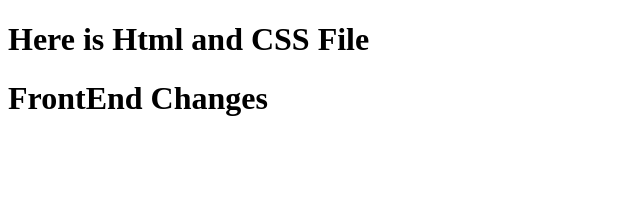
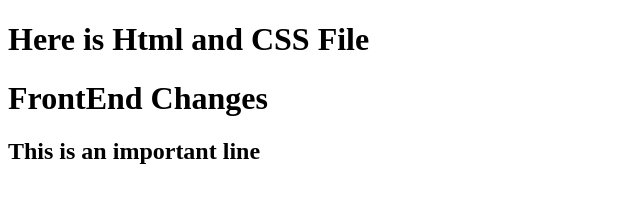
Before and after one commit to akashraja33/Sample-repo, a plain HTML site: page index.html in a window 1280 px wide. Shown: the whole page, without its empty margins (0-640 px from the left). Drawn offline with Linux system fonts and the light colour scheme.

Commit message:
feat : added some important lines

```diff
--- a/index.html
+++ b/index.html
@@ -9,5 +9,6 @@
 
     <h1>Here is Html and CSS File</h1>
     <h1>FrontEnd Changes</h1>
+    <h2>This is an important line</h2>
 </body>
 </html>
```
